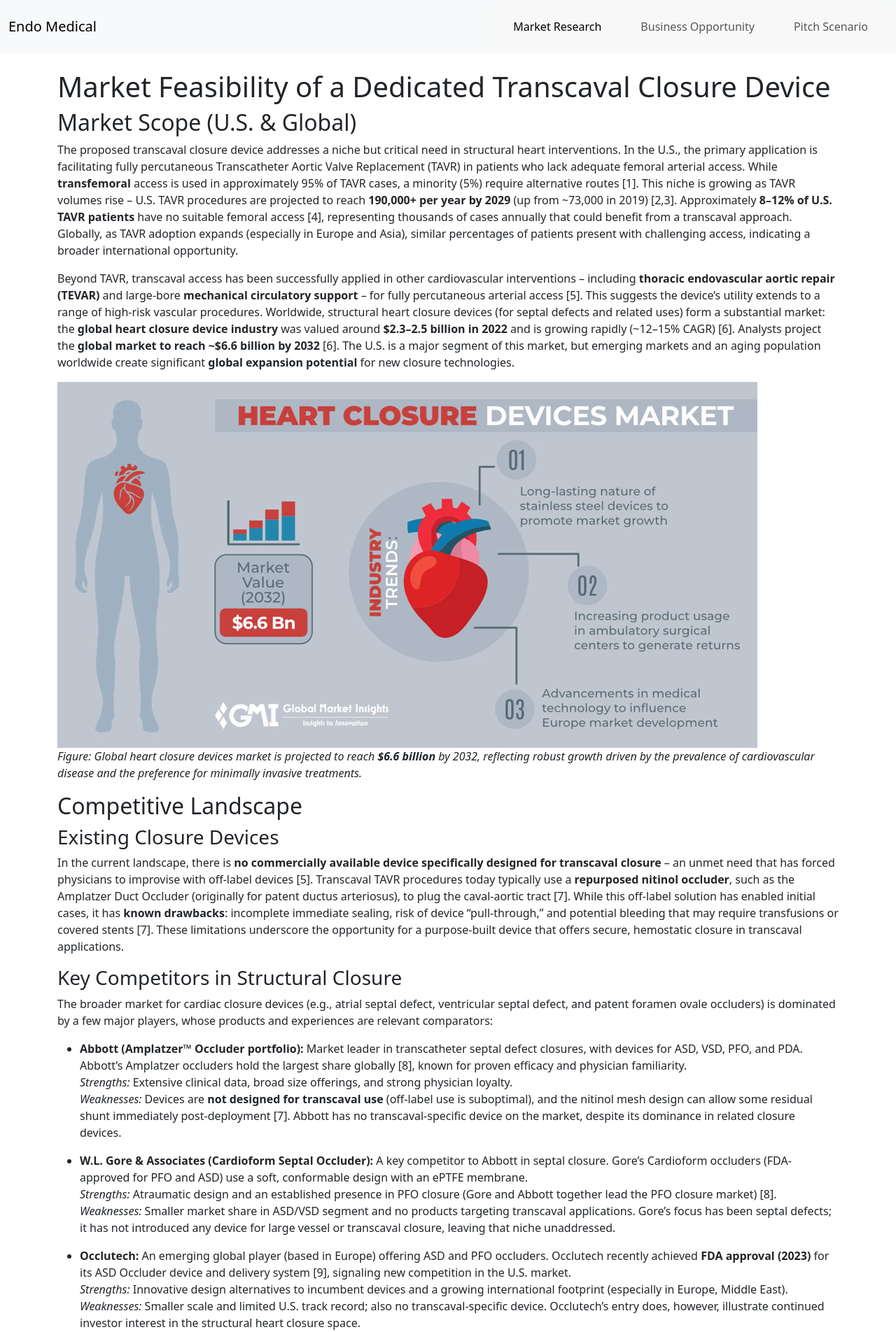
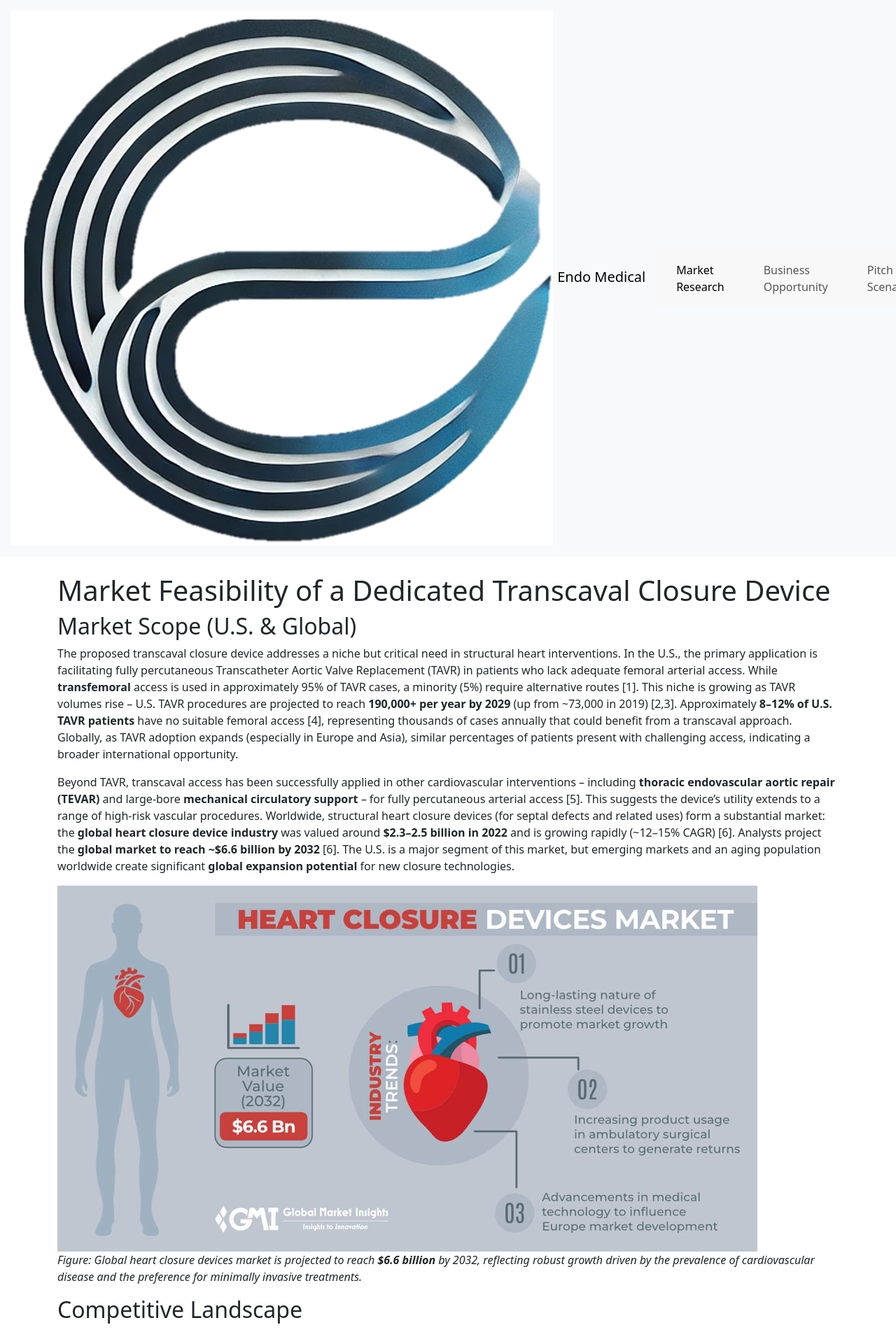
Before and after one commit to psychemistz/EndoMedical, a Jekyll site: the page built from index.md, in a window 1280 px wide. Shown: the top 1904 px of the page at 70% size. Built offline with Jekyll 4.4.1, drawn with Linux system fonts in a browser that asks for light colours.

Commit message:
Update default.html

```diff
--- a/_layouts/default.html
+++ b/_layouts/default.html
@@ -12,7 +12,10 @@
     <!-- Bootstrap Navigation Bar -->
     <nav class="navbar navbar-expand-lg navbar-light bg-light">
       <div class="container-fluid">
-        <a class="navbar-brand" href="{{ '/' | relative_url }}">{{ site.title }}</a>
+        <a class="navbar-brand" href="{{ '/' | relative_url }}">
+          <img src="{{ '/logo.png' | relative_url }}" alt="Endo Medical Logo" class="logo">
+          {{ site.title }}
+        </a>
         <button class="navbar-toggler" type="button" data-bs-toggle="collapse" data-bs-target="#navbarNav"
                 aria-controls="navbarNav" aria-expanded="false" aria-label="Toggle navigation">
           <span class="navbar-toggler-icon"></span>
```
